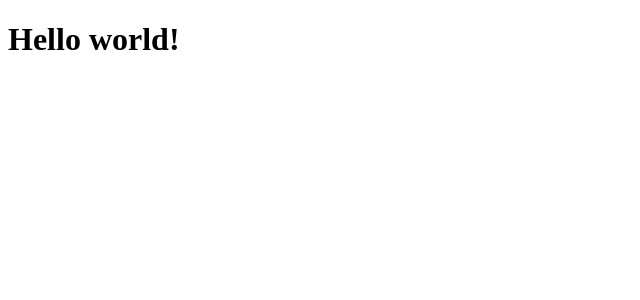
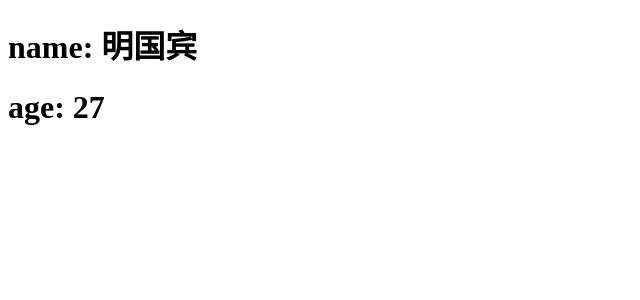
Before and after one commit to damingerdai/react-typescript-demo, a React app: page / in a window 1280 px wide. Shown: the top 300 px of the page, without its empty margins (0-640 px from the left). Built offline with nearby package versions, Linux system fonts and the light colour scheme.

Commit message:
feat: add a app commponents

```diff
--- /dev/null
+++ b/src/components/App.tsx
@@ -0,0 +1,26 @@
+import * as React from "react";
+
+interface IProps {
+  name: string;
+}
+interface IState {
+  age: number;
+}
+
+export class App extends React.Component<IProps, IState> {
+  constructor(props: IProps) {
+    super(props);
+    this.state = {
+      age: 27,
+    };
+  }
+
+  render() {
+    return (
+      <div>
+        <h1>name: {this.props.name}</h1>
+        <h1>age: {this.state.age}</h1>
+      </div>
+    );
+  }
+}
--- a/src/index.tsx
+++ b/src/index.tsx
@@ -1,6 +1,9 @@
 import * as  React from "react";
 import * as ReactDOM from "react-dom";
+import { App } from "./components/App";
 
 const ROOT = document.querySelector(".container");
 
-ReactDOM.render(<h1>Hello world!</h1>, ROOT);
+const app = <App name="明国宾"/>
+
+ReactDOM.render(app, ROOT);
--- a/webpack.config.js
+++ b/webpack.config.js
@@ -17,8 +17,8 @@ module.exports = {
       {
         enforce: "pre",
         test: /\.js$/,
-        loader: "source-map-loader"
-      }
+        loader: "source-map-loader",
+      },
     ],
   },
   plugins: [
@@ -26,4 +26,7 @@ module.exports = {
       template: "./index.html",
     }),
   ],
+  resolve: {
+    extensions: [".js", ".ts", ".tsx"],
+  },
 };
```
